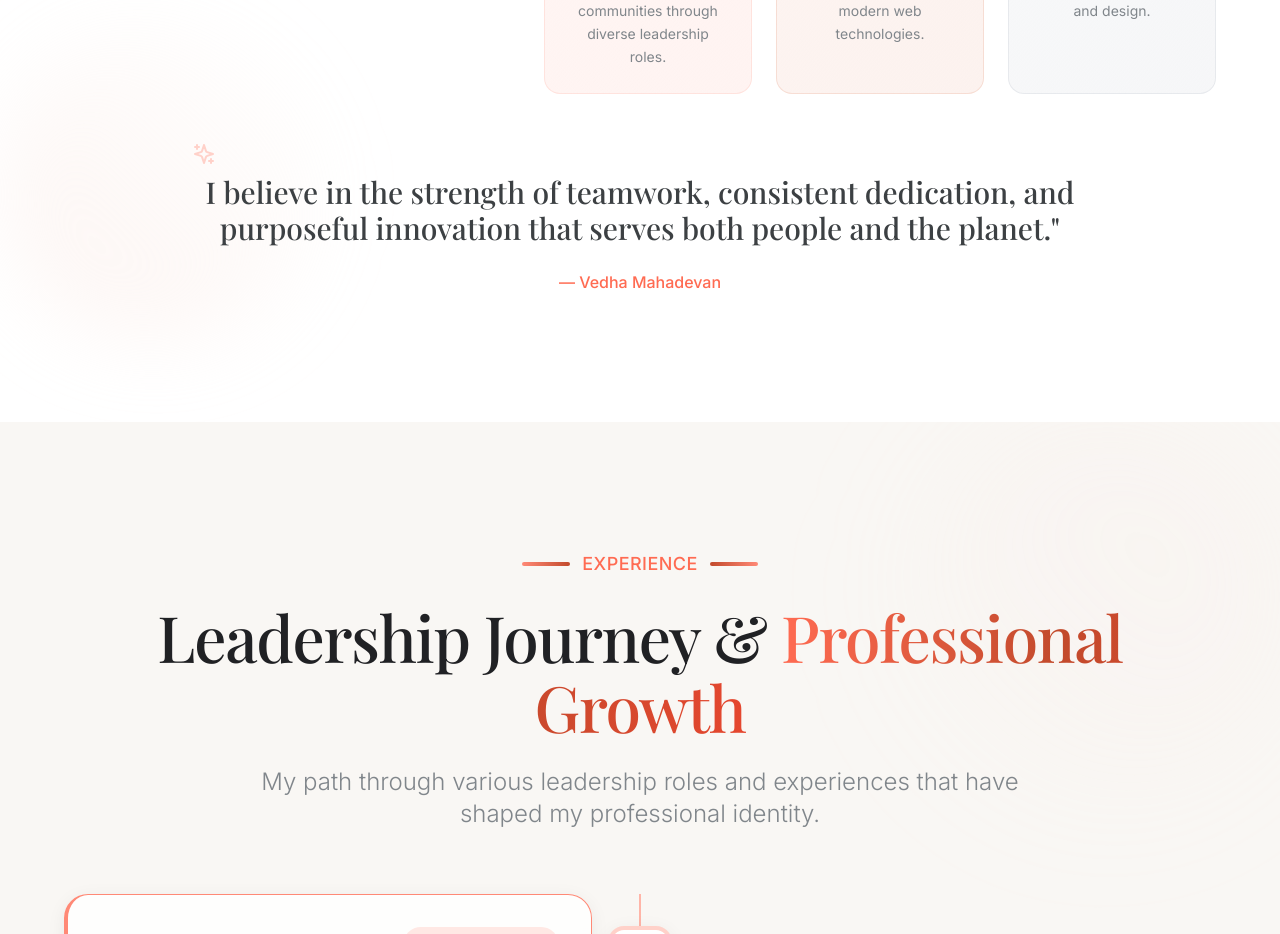
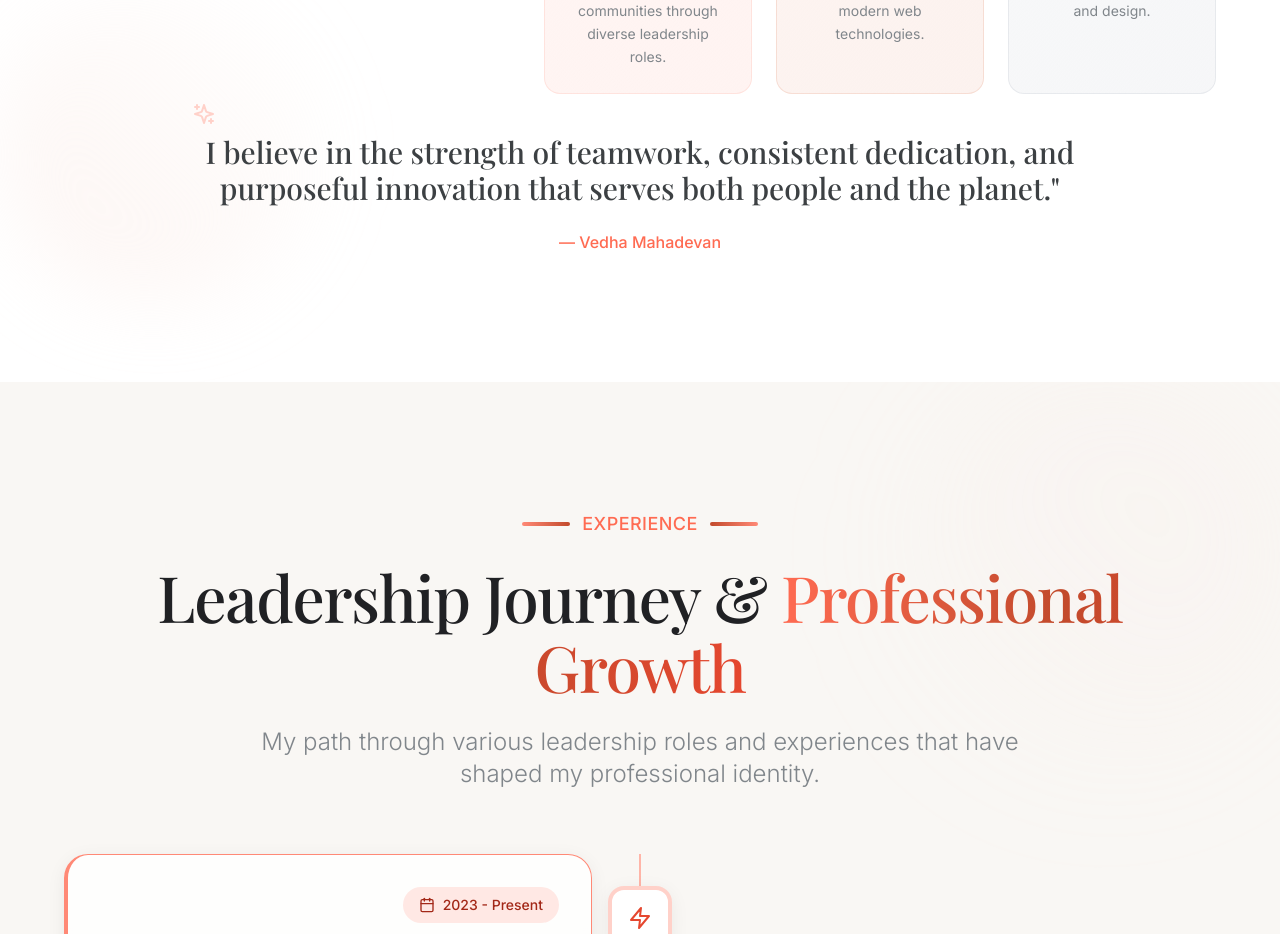
Before and after one commit to Vedha17Mahadevan/Portfolio_Webdev_Mulearn, a React (Vite) app: page / in a window 1280 px wide. Shown: the part 2080-3014 px from the top of the page. Built offline with nearby package versions, Linux system fonts and the light colour scheme.

Commit message:
Update About.tsx

```diff
--- a/src/components/About.tsx
+++ b/src/components/About.tsx
@@ -180,10 +180,11 @@ const About: React.FC = () => {
           </div>
 
           {/* Quote Section */}
-          <motion.div
-            variants={itemVariants}
-            className="mt-20 text-center"
-          >
+         <motion.div
+          variants={itemVariants}
+          className="mt-10 text-center"
+        >
+
             <div className="max-w-4xl mx-auto">
               <div className="relative">
                 <div className="text-6xl text-coral-200 absolute -top-8 left-0">
```
